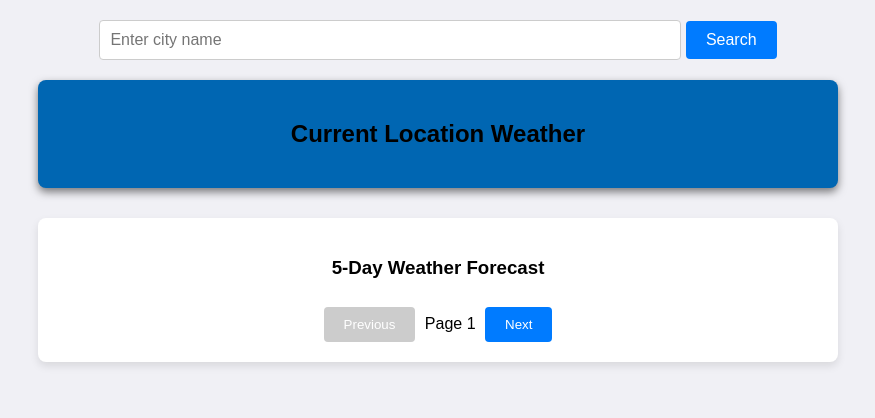
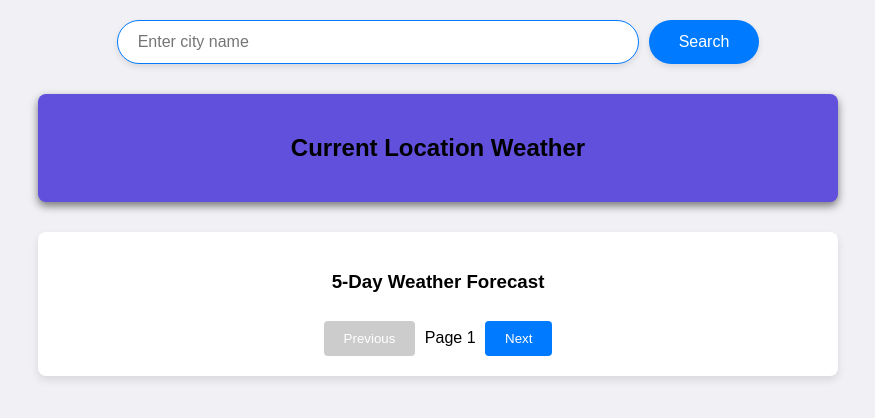
Before and after one commit to NoorUlBaseer/Weather-App-with-OpenWeather-API, a plain HTML site: page index.html in a window 1280 px wide. Shown: the whole page, without its empty margins (202-1077 px from the left). Drawn offline with Linux system fonts and the light colour scheme.

Commit message:
Changed the colors of the boxes and add some styling to the searcg bar.

```diff
--- a/script.js
+++ b/script.js
@@ -53,7 +53,7 @@ function updateCurrentWeatherUI(data) {
         <p><strong>Location:</strong> ${location}</p>
         <p><strong>Weather:</strong> ${description}</p>
         <p><strong>Temperature:</strong> ${tempCelsius} °C</p>
-        <p><strong>Wind Speed::</strong> ${windSpeed} m/s</p>
+        <p><strong>Wind Speed:</strong> ${windSpeed} m/s</p>
     `;
 }
 
--- a/styles.css
+++ b/styles.css
@@ -6,6 +6,51 @@ body {
     padding: 20px; /* Added padding for spacing */
     display: block; /* Changed from flex to block for normal flow */
     min-height: 100vh; /* Allow body height to grow beyond viewport */
+}
+
+/* Search Bar Styles */
+.search-bar {
+    display: flex;
+    justify-content: center; /* Center-align the search bar */
+    margin-bottom: 30px;
+}
+
+.search-bar input {
+    padding: 12px 20px; /* Increased padding for better aesthetics */
+    font-size: 16px;
+    border-radius: 50px; /* Rounded corners for input */
+    border: 1px solid #007bff; /* Border color matching the button */
+    width: 60%; /* Adjust width of input */
+    transition: box-shadow 0.3s ease, border 0.3s ease; /* Smooth transitions */
+    outline: none; /* Remove outline on focus */
+    box-shadow: 0 3px 6px rgba(0, 0, 0, 0.1); /* Subtle box shadow */
+}
+
+.search-bar input:focus {
+    border-color: #0056b3; /* Change border color on focus */
+    box-shadow: 0 4px 12px rgba(0, 123, 255, 0.4); /* Add glow effect */
+}
+
+.search-bar button {
+    padding: 12px 30px; /* Increased padding for a larger button */
+    font-size: 16px;
+    background-color: #007bff;
+    color: white;
+    border: none;
+    border-radius: 50px; /* Rounded button */
+    cursor: pointer;
+    margin-left: 10px; /* Space between input and button */
+    transition: background-color 0.3s ease, box-shadow 0.3s ease;
+    box-shadow: 0 3px 6px rgba(0, 0, 0, 0.1); /* Subtle box shadow */
+}
+
+.search-bar button:hover {
+    background-color: #0056b3; /* Darker blue on hover */
+    box-shadow: 0 4px 12px rgba(0, 123, 255, 0.4); /* Shadow on hover */
+}
+
+.search-bar button:focus {
+    outline: none; /* Remove button outline on focus */
 }
 
 /* Main container for layout */
@@ -19,7 +64,7 @@ body {
 /* Current Weather Box */
 .current-weather-box {
     /*background-color: rgba(0, 0, 0, 0.4);*/
-    background-color: #0066b2;
+    background-color: #6050DC;
     border-radius: 8px;
     padding: 20px;
     margin-bottom: 30px;
@@ -51,18 +96,22 @@ body {
 
 .forecast-box {
     /*background-color: rgba(0, 0, 0, 0.2);*/
-    background-color: #A3C1AD;
+    background-color: #00CED1;
     color: black; /* Text color */
     border-radius: 8px; /* Rounded corners */
     padding: 15px; /* Inner spacing */
     text-align: left; /* Align text to the left */
     position: relative; /* Make it relative to position the icon */
     box-shadow: 0 2px 4px rgba(0, 0, 0, 0.5); /* Shadow for depth */
-    transition: transform 0.2s; /* Transition effect */
+    transition: transform 0.3s; /* Transition effect */
+    margin-bottom: 30px; /* Increased vertical space */
+    margin-right: 3%; /* Increased horizontal space */
+    display: inline-block;
+    text-align: left; /* Left-align the text */
 }
 
 .forecast-box:hover {
-    transform: translateY(-3px);
+    transform: translateY(-15px);
 }
 
 /* Forecast Icon */
@@ -90,33 +139,6 @@ body {
     cursor: not-allowed;
 }
 
-/* Search Bar */
-.search-bar {
-    margin-bottom: 20px;
-}
-
-.search-bar input {
-    padding: 10px;
-    font-size: 16px;
-    border-radius: 4px;
-    border: 1px solid #ccc;
-    width: 70%;
-}
-
-.search-bar button {
-    padding: 10px 20px;
-    font-size: 16px;
-    background-color: #007bff;
-    color: white;
-    border: none;
-    border-radius: 4px;
-    cursor: pointer;
-}
-
-.search-bar button:hover {
-    background-color: #0056b3;
-}
-
 /* Media Query for smaller screens */
 @media (max-width: 768px) {
     .main-container {
```
